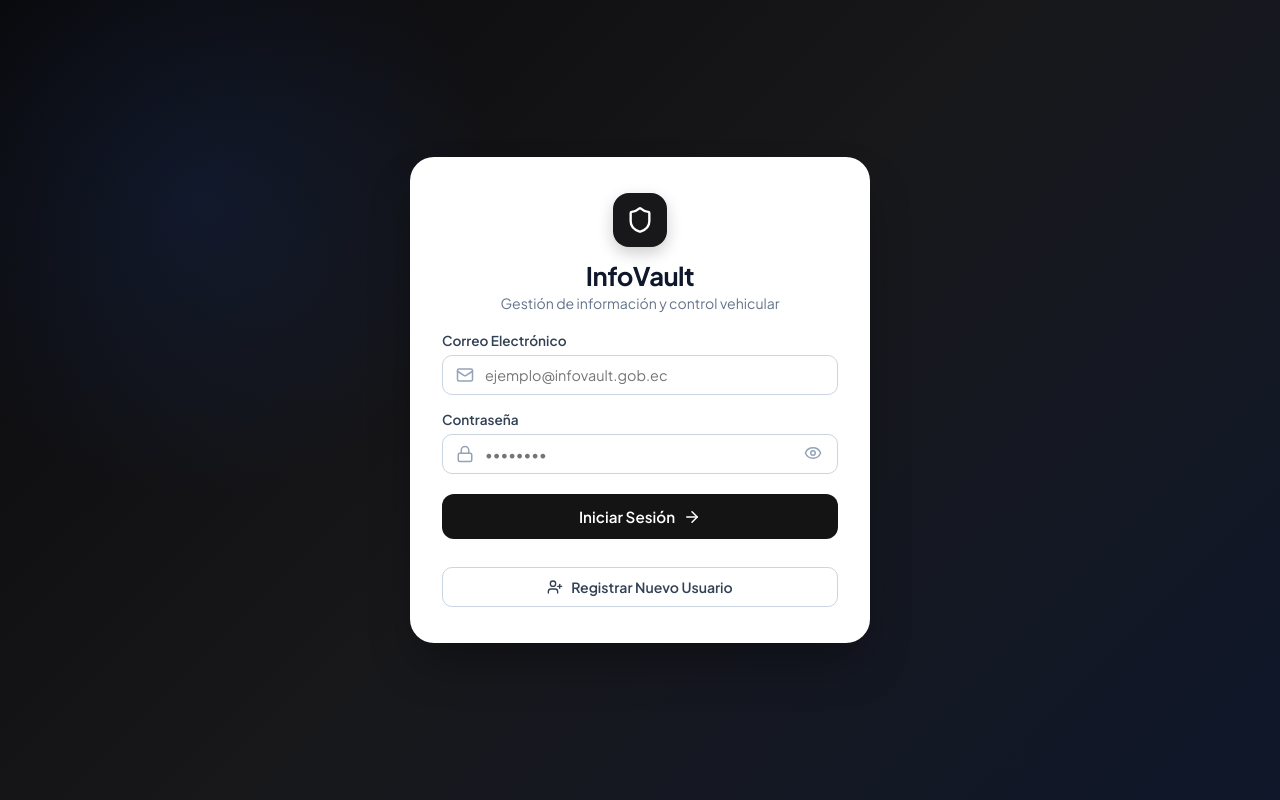
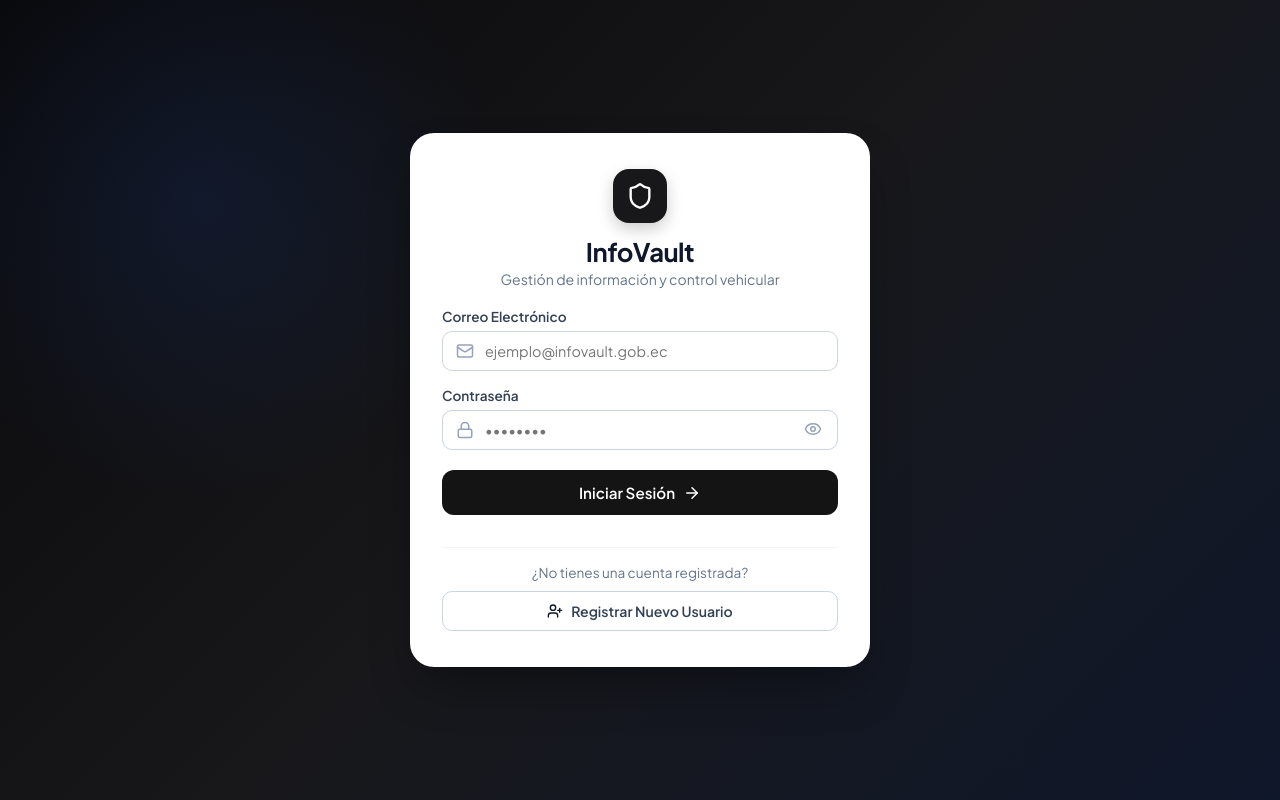
Before and after one commit to L-S16/VEHICULOS, a React (Vite) app: page / in a window 1280 px wide. Built offline with nearby package versions, Linux system fonts and the light colour scheme.

Commit message:
Make Registrar Nuevo Usuario button prominently visible on Login screen

```diff
--- a/src/components/Login.jsx
+++ b/src/components/Login.jsx
@@ -135,14 +135,41 @@ export default function Login({ onLogin, onRegister, users }) {
               <ArrowRight size={18} />
             </button>
 
-            <div style={{ textAlign: 'center', marginTop: '12px' }}>
+            {/* Prominent Register Button */}
+            <div style={{
+              marginTop: '16px',
+              paddingTop: '16px',
+              borderTop: '1px solid #f1f5f9',
+              display: 'flex',
+              flexDirection: 'column',
+              alignItems: 'center',
+              gap: '10px'
+            }}>
+              <span style={{ fontSize: '0.85rem', color: '#64748b' }}>
+                ¿No tienes una cuenta registrada?
+              </span>
               <button
                 type="button"
                 className="btn btn-secondary"
-                style={{ width: '100%', gap: '8px' }}
-                onClick={() => { setErrorMessage(''); setIsRegistering(true); }}
+                style={{
+                  width: '100%',
+                  display: 'flex',
+                  alignItems: 'center',
+                  justifyContent: 'center',
+                  gap: '8px',
+                  padding: '10px 16px',
+                  borderRadius: '10px',
+                  fontWeight: 600
+                }}
+                onClick={() => {
+                  setErrorMessage('');
+                  setEmail('');
+                  setPassword('');
+                  setName('');
+                  setIsRegistering(true);
+                }}
               >
-                <UserPlus size={16} />
+                <UserPlus size={16} style={{ color: '#0f172a' }} />
                 <span>Registrar Nuevo Usuario</span>
               </button>
             </div>
@@ -206,12 +233,38 @@ export default function Login({ onLogin, onRegister, users }) {
               <span>Crear Cuenta</span>
             </button>
 
-            <div style={{ textAlign: 'center', marginTop: '12px' }}>
+            <div style={{
+              marginTop: '16px',
+              paddingTop: '16px',
+              borderTop: '1px solid #f1f5f9',
+              display: 'flex',
+              flexDirection: 'column',
+              alignItems: 'center',
+              gap: '10px'
+            }}>
+              <span style={{ fontSize: '0.85rem', color: '#64748b' }}>
+                ¿Ya tienes una cuenta registrada?
+              </span>
               <button
                 type="button"
                 className="btn btn-secondary"
-                style={{ width: '100%' }}
-                onClick={() => { setErrorMessage(''); setIsRegistering(false); }}
+                style={{
+                  width: '100%',
+                  display: 'flex',
+                  alignItems: 'center',
+                  justifyContent: 'center',
+                  gap: '8px',
+                  padding: '10px 16px',
+                  borderRadius: '10px',
+                  fontWeight: 600
+                }}
+                onClick={() => {
+                  setErrorMessage('');
+                  setEmail('');
+                  setPassword('');
+                  setName('');
+                  setIsRegistering(false);
+                }}
               >
                 <span>Volver a Iniciar Sesión</span>
               </button>
```
